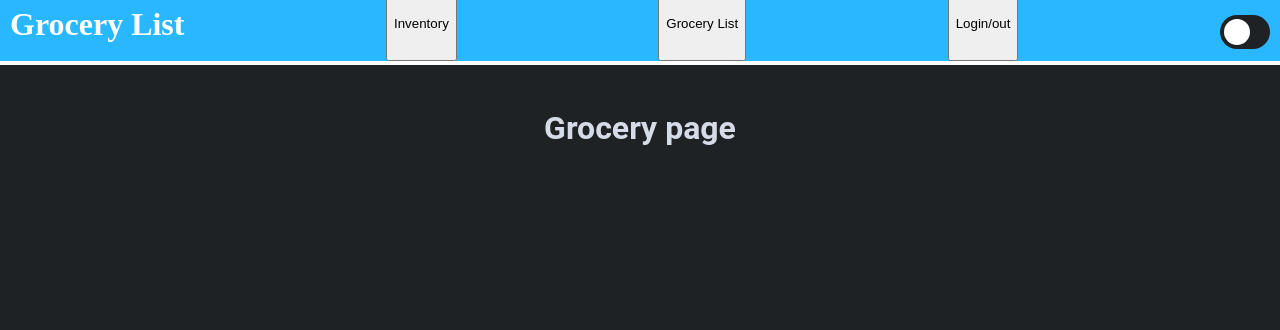
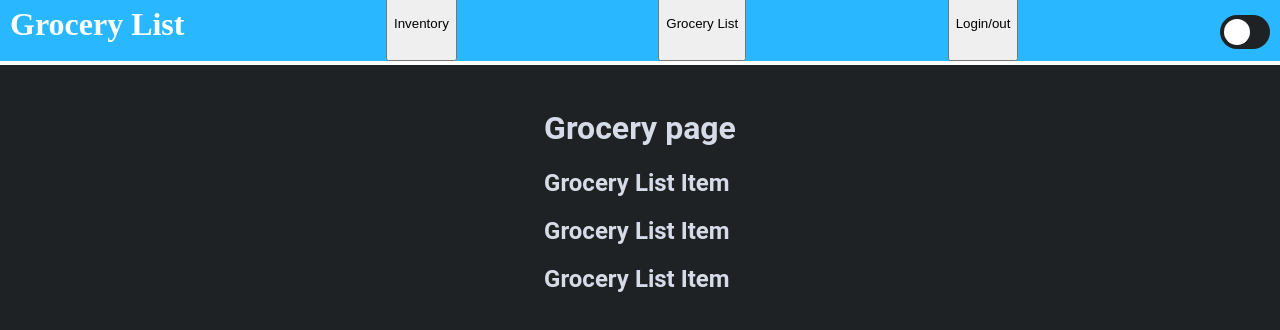
Before and after one commit to rocknswimmer/GroceryList, a React app: page / in a window 1280 px wide. Both pictures are taken after a click on the button "Grocery List". Shown: the top 330 px of the page. Built offline with nearby package versions, Linux system fonts and the light colour scheme.

Commit message:
grocery list maps items

```diff
--- a/src/Grocery.jsx
+++ b/src/Grocery.jsx
@@ -1,10 +1,18 @@
 import React from 'react';
+import GroceryItem from './GroceryList.jsx';
 
 const Grocery = () => {
 
 
 
-  return(<h1>Grocery page</h1>)
+  return(
+    <div>
+  <h1>Grocery page</h1>
+  {"123".split('').map(() => {
+    return <GroceryItem />
+  })}
+</div>
+)
 }
 
 export default Grocery;
--- /dev/null
+++ b/src/GroceryList.jsx
@@ -0,0 +1,10 @@
+import React from 'react';
+
+const GroceryItem = () => {
+
+
+
+  return(<h2>Grocery List Item</h2>)
+}
+
+export default GroceryItem;
```
